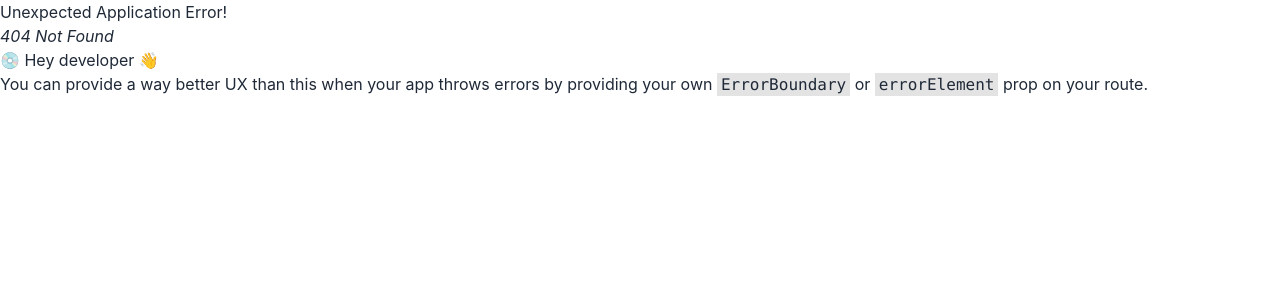
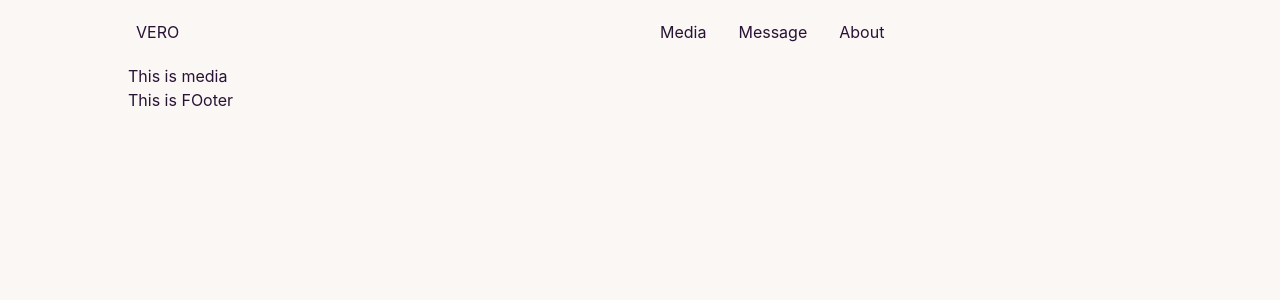
Before and after one commit to prio12/Social-Site, a React (Create React App) app: page /media in a window 1280 px wide. Before the commit this address had no page. Shown: the top 300 px of the page. Built offline with nearby package versions, Linux system fonts and the light colour scheme.

Commit message:
all routes added on nav bar

```diff
--- a/public/index.html
+++ b/public/index.html
@@ -1,5 +1,5 @@
 <!DOCTYPE html>
-<html lang="en">
+<html data-theme="cupcake" lang="en">
   <head>
     <meta charset="utf-8" />
     <link rel="icon" href="%PUBLIC_URL%/favicon.ico" />
--- a/src/App.js
+++ b/src/App.js
@@ -4,7 +4,7 @@ import { router } from "./Routes/Route";
 
 function App() {
   return (
-    <div>
+    <div className="max-w-screen-lg mx-auto">
       <RouterProvider router={router}></RouterProvider>
     </div>
   );
--- /dev/null
+++ b/src/Pages/About/About.js
@@ -0,0 +1,11 @@
+import React from 'react';
+
+const About = () => {
+    return (
+        <div>
+            <h2>About</h2>
+        </div>
+    );
+};
+
+export default About;
--- /dev/null
+++ b/src/Pages/Media/Media.js
@@ -0,0 +1,11 @@
+import React from 'react';
+
+const Media = () => {
+    return (
+        <div>
+            <h2>This is media</h2>
+        </div>
+    );
+};
+
+export default Media;
--- /dev/null
+++ b/src/Pages/Message/Message.js
@@ -0,0 +1,11 @@
+import React from 'react';
+
+const Message = () => {
+    return (
+        <div>
+            <h2>This is Message</h2>
+        </div>
+    );
+};
+
+export default Message;
--- a/src/Shared/Header/Header.js
+++ b/src/Shared/Header/Header.js
@@ -1,11 +1,59 @@
-import React from 'react';
+import React from "react";
+import { Link } from "react-router-dom";
+import logo from '../../images/logo/Vero-icon-192.png'
 
 const Header = () => {
-    return (
-        <div>
-            <h1>This is header</h1>
+
+    const menuItems = (
+       <React.Fragment>
+
+        <li>
+            <Link to='/media'>Media</Link>
+            <Link to='/message'>Message</Link>
+            <Link to='/about'>About</Link>
+        </li>
+       </React.Fragment>
+    )
+  return (
+    <div className="navbar bg-base-100">
+      <div className="navbar-start">
+        <div className="dropdown">
+          <label tabIndex={0} className="btn btn-ghost lg:hidden">
+            <svg
+              xmlns="http://www.w3.org/2000/svg"
+              className="h-5 w-5"
+              fill="none"
+              viewBox="0 0 24 24"
+              stroke="currentColor"
+            >
+              <path
+                strokeLinecap="round"
+                strokeLinejoin="round"
+                strokeWidth="2"
+                d="M4 6h16M4 12h8m-8 6h16"
+              />
+            </svg>
+          </label>
+          <ul
+            tabIndex={0}
+            className="menu menu-compact dropdown-content mt-3 p-2 shadow bg-base-100 rounded-box w-52"
+          >
+            {menuItems}
+          </ul>
         </div>
-    );
+        {/* <a className="btn btn-ghost normal-case text-xl">daisyUI</a> */}
+        <Link to='/'>VERO</Link>
+      </div>
+      <div className="navbar-center hidden lg:flex">
+        <ul className="menu menu-horizontal px-1">
+          {menuItems}
+        </ul>
+      </div>
+      {/* <div className="navbar-end">
+        <a className="btn">Get started</a>
+      </div> */}
+    </div>
+  );
 };
 
 export default Header;
```
Also changed, not shown: src/Routes/Route.js (+15 -0 lines).
